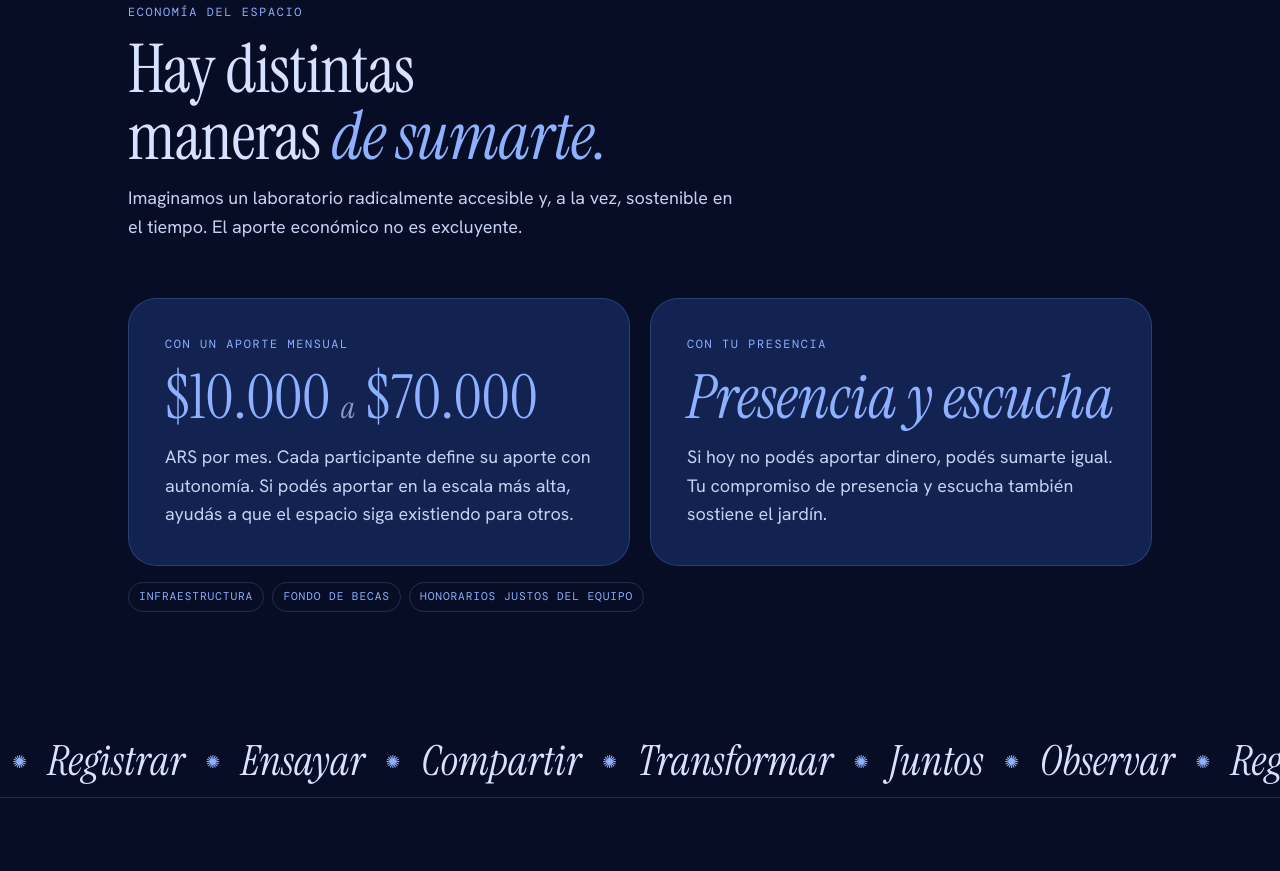
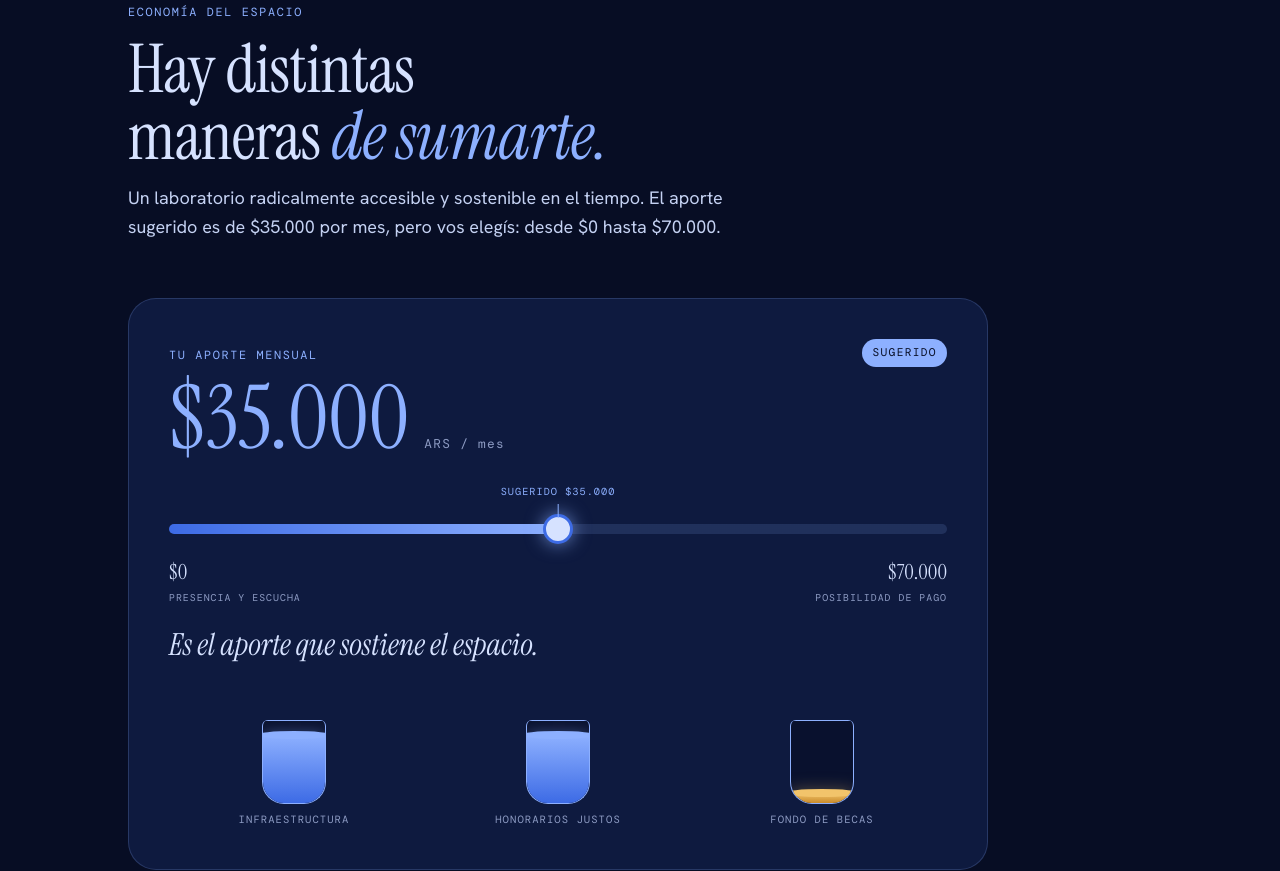
Before and after one commit to juanmanuelraigor/jardin, a plain HTML site: page public/index.html in a window 1280 px wide. Shown: the part 6615-7486 px from the top of the page. Drawn offline with nearby package versions, Linux system fonts and the light colour scheme; animation ran at ten frames a second.

Commit message:
Aporte elegible de $0 a $70.000 (sugerido $35.000) y logo de brote en la pestaña
Co-Authored-By: Claude Opus 5.5 <noreply@anthropic.com>
Claude-Session: https://claude.ai/code/session_0124gFf22dwMHC6XbDaWERpk

```diff
--- a/public/index.html
+++ b/public/index.html
@@ -1,5 +1,5 @@
 <!doctype html><html><head><meta charset=utf8><meta name=viewport content="width=device-width,initial-scale=1,viewport-fit=cover"><style>:root{color-scheme:light;box-sizing:border-box;padding-top:env(safe-area-inset-top,0px);padding-bottom:env(safe-area-inset-bottom,0px)}html{scroll-padding-top:env(safe-area-inset-top,0px)}body{margin:0;padding:0;font:14px -apple-system,BlinkMacSystemFont,sans-serif;background:#fff;color:#000}img{max-width:100%}[hidden]:not([hidden=until-found i]){display:none!important}</style></head><body>
-<title>Jardín de Gente</title>
+<title>Jardín de Gente</title><link rel="icon" type="image/svg+xml" href="favicon.svg"><link rel="apple-touch-icon" href="apple-touch-icon.png"><meta name="theme-color" content="#070D24">
 <!-- Meta Pixel -->
 <script>
 !function(f,b,e,v,n,t,s){if(f.fbq)return;n=f.fbq=function(){n.callMethod?n.callMethod.apply(n,arguments):n.queue.push(arguments)};if(!f._fbq)f._fbq=n;n.push=n;n.loaded=!0;n.version='2.0';n.queue=[];t=b.createElement(e);t.async=!0;t.src=v;s=b.getElementsByTagName(e)[0];s.parentNode.insertBefore(t,s)}(window,document,'script','https://connect.facebook.net/en_US/fbevents.js');
@@ -589,6 +589,38 @@ footer .big em{color:var(--sky)}
 .infra-cierre em{color:var(--sky)}
 @media (max-width:760px){.duo-t{grid-template-columns:minmax(0,1fr)}.duo-svg text{font-size:19px}.duo-sem text{font-size:14px}}
 @media (prefers-reduced-motion:reduce){.duo-luz,.duo-onda,.duo-sem circle{animation:none}.duo-luz{offset-distance:25%}}
+/* ---------- Aporte elegible ---------- */
+.ap{background:var(--deep);border:1px solid var(--line);border-radius:28px;padding:clamp(22px,3.4vw,40px);display:grid;gap:22px;max-width:860px}
+.ap-top{display:flex;justify-content:space-between;align-items:flex-start;gap:16px;flex-wrap:wrap}
+.ap-num{font-family:var(--f-display);font-size:clamp(3rem,8vw,5.5rem);line-height:1;color:var(--sky);font-variant-numeric:tabular-nums;margin-top:6px}
+.ap.pres .ap-num small{display:none}
+.ap-num small{font-family:var(--f-mono);font-size:.8rem;letter-spacing:.1em;color:var(--dim)}
+.ap-badge{font-family:var(--f-mono);font-size:.7rem;letter-spacing:.12em;text-transform:uppercase;color:var(--night);background:var(--sky);border-radius:999px;padding:.45em .9em;transition:opacity .3s,transform .3s}
+.ap-badge.off{opacity:0;transform:scale(.8)}
+.ap-slider{position:relative;padding-top:30px}
+.ap-mark{position:absolute;top:0;left:50%;transform:translateX(-50%);font-family:var(--f-mono);font-size:.64rem;letter-spacing:.1em;text-transform:uppercase;color:var(--sky);white-space:nowrap;display:flex;flex-direction:column;align-items:center;gap:4px}
+.ap-mark i{order:2;width:1px;height:14px;background:var(--sky)}
+#apRange{-webkit-appearance:none;appearance:none;width:100%;height:10px;border-radius:999px;background:linear-gradient(90deg,var(--blue),var(--sky) var(--p,50%),rgba(141,176,255,.15) var(--p,50%));outline:none;cursor:pointer;margin:0}
+#apRange::-webkit-slider-thumb{-webkit-appearance:none;width:30px;height:30px;border-radius:50%;background:var(--mist);border:3px solid var(--blue);box-shadow:0 0 18px rgba(141,176,255,.7);cursor:grab}
+#apRange::-moz-range-thumb{width:26px;height:26px;border-radius:50%;background:var(--mist);border:3px solid var(--blue);box-shadow:0 0 18px rgba(141,176,255,.7);cursor:grab}
+#apRange:focus-visible::-webkit-slider-thumb{outline:2px solid var(--mist);outline-offset:3px}
+.ap-scale{display:flex;justify-content:space-between;margin-top:12px;gap:12px}
+.ap-scale span{display:grid;gap:2px;font-family:var(--f-mono);font-size:.62rem;letter-spacing:.1em;text-transform:uppercase;color:var(--dim)}
+.ap-scale span:last-child{text-align:right}
+.ap-scale b{font-family:var(--f-display);font-weight:400;font-size:1.3rem;letter-spacing:0;text-transform:none;color:var(--mist)}
+.ap-msg{font-family:var(--f-display);font-style:italic;font-size:clamp(1.4rem,2.6vw,1.9rem);line-height:1.15;color:var(--mist);min-height:2.3em}
+.ap-frascos{display:grid;grid-template-columns:repeat(3,minmax(0,1fr));gap:14px}
+.ap-fr{display:grid;justify-items:center;gap:8px;text-align:center}
+.ap-fr b{font-family:var(--f-mono);font-weight:400;font-size:.66rem;letter-spacing:.1em;text-transform:uppercase;color:var(--dim)}
+.ap-fr .vidrio{position:relative;width:64px;height:84px;border:1.5px solid var(--sky);border-top:0;border-radius:6px 6px 22px 22px;overflow:hidden;background:rgba(7,13,36,.6)}
+.ap-fr .vidrio::before{content:"";position:absolute;top:0;left:-6px;right:-6px;height:1.5px;background:var(--sky)}
+.ap-fr .vidrio i{position:absolute;left:0;right:0;bottom:0;height:50%;background:linear-gradient(180deg,var(--sky),var(--blue));transition:height .6s cubic-bezier(.3,.8,.3,1);box-shadow:0 0 16px rgba(141,176,255,.5)}
+.ap-fr .vidrio i::before{content:"";position:absolute;top:-4px;left:-10%;width:120%;height:8px;border-radius:50%;background:var(--sky)}
+.ap-fr.becas .vidrio i{background:linear-gradient(180deg,#F2C46B,#C98B2B);box-shadow:0 0 18px rgba(242,196,107,.55)}
+.ap-fr.becas .vidrio i::before{background:#F2C46B}
+.ap-pie{display:flex;flex-wrap:wrap;justify-content:space-between;align-items:center;gap:14px;padding-top:18px;border-top:1px dashed var(--line)}
+.ap-pie .toggle{font-size:.72rem;padding:.75em 1.2em}
+@media (prefers-reduced-motion:reduce){.ap-fr .vidrio i,.ap-badge{transition:none}}
 /* ---------- Cono de futuros interactivo ---------- */
 .cf{display:grid;gap:16px}
 .cf-areas{margin-top:0}
@@ -974,21 +1006,28 @@ footer .big em{color:var(--sky)}
       <div class="sec-head">
         <span class="mono">Economía del espacio</span>
         <h2>Hay distintas maneras <em>de sumarte.</em></h2>
-        <p class="prose">Imaginamos un laboratorio radicalmente accesible y, a la vez, sostenible en el tiempo. El aporte económico no es excluyente.</p>
-      </div>
-      <div class="ways">
-        <div class="card">
-          <span class="mono">Con un aporte mensual</span>
-          <p class="big-num">$10.000 <small>a</small> $70.000</p>
-          <p class="prose">ARS por mes. Cada participante define su aporte con autonomía. Si podés aportar en la escala más alta, ayudás a que el espacio siga existiendo para otros.</p>
+        <p class="prose">Un laboratorio radicalmente accesible y sostenible en el tiempo. El aporte sugerido es de $35.000 por mes, pero vos elegís: desde $0 hasta $70.000.</p>
+      </div>
+      <div class="ap" id="ap">
+        <div class="ap-top">
+          <div>
+            <span class="mono">Tu aporte mensual</span>
+            <p class="ap-num"><output id="apOut" for="apRange">$35.000</output> <small>ARS / mes</small></p>
+          </div>
+          <span class="ap-badge" id="apBadge">Sugerido</span>
         </div>
-        <div class="card">
-          <span class="mono">Con tu presencia</span>
-          <p class="big-num" style="font-style:italic">Presencia y escucha</p>
-          <p class="prose">Si hoy no podés aportar dinero, podés sumarte igual. Tu compromiso de presencia y escucha también sostiene el jardín.</p>
+        <div class="ap-slider">
+          <span class="ap-mark" aria-hidden="true"><i></i>Sugerido $35.000</span>
+          <input type="range" id="apRange" min="0" max="70000" step="5000" value="35000" aria-label="Elegí tu aporte mensual en pesos">
+          <div class="ap-scale"><span><b>$0</b>presencia y escucha</span><span><b>$70.000</b>posibilidad de pago</span></div>
         </div>
-      </div>
-      <div class="chips"><span class="chip">Infraestructura</span><span class="chip">Fondo de becas</span><span class="chip">Honorarios justos del equipo</span></div>
+        <p class="ap-msg" id="apMsg" aria-live="polite">Es el aporte que sostiene el espacio.</p>
+        <div class="ap-frascos" aria-hidden="true">
+          <div class="ap-fr"><span class="vidrio"><i id="apF1"></i></span><b>Infraestructura</b></div>
+          <div class="ap-fr"><span class="vidrio"><i id="apF2"></i></span><b>Honorarios justos</b></div>
+          <div class="ap-fr becas"><span class="vidrio"><i id="apF3"></i></span><b>Fondo de becas</b></div>
+        </div>
+      </div>
     </div>
   </section>
 
@@ -2079,7 +2118,8 @@ footer .big em{color:var(--sky)}
   ];
   var FAQ = [
     { p: "¿Cuánto cuesta?", k: ["cuesta", "precio", "pagar", "plata", "aporte", "costo", "valor", "sale", "gratis", "$"], r: [
-      "Vos definís tu aporte: de <em>$10.000 a $70.000</em> ARS por mes.",
+      "El aporte sugerido es de <em>$35.000</em> por mes.",
+      "Pero vos elegís: desde $0 hasta $70.000. Si hoy no podés, venís igual. Y lo que sumás de más se vuelve una beca para otra persona.",
       "Y si hoy no podés, sumate igual. Tu presencia y tu escucha también sostienen el jardín."
     ]},
     { p: "¿Cuánto tiempo me lleva?", k: ["tiempo", "horas", "dedicacion", "por semana", "cuanto dura", "duracion"], r: [
@@ -2193,4 +2233,35 @@ footer .big em{color:var(--sky)}
 })();
 </script>
 
+<script>
+/* ---------- Aporte elegible ---------- */
+(function(){
+  var r = document.getElementById("apRange"); if (!r) return;
+  var box = document.getElementById("ap"), out = document.getElementById("apOut"), badge = document.getElementById("apBadge"), msg = document.getElementById("apMsg");
+  var f1 = document.getElementById("apF1"), f2 = document.getElementById("apF2"), f3 = document.getElementById("apF3");
+  var SUG = 35000, MAX = 70000;
+  function fmt(n){ return "$" + n.toLocaleString("es-AR"); }
+  function render(){
+    var v = +r.value;
+    r.style.setProperty("--p", (v / MAX * 100) + "%");
+    box.classList.toggle("pres", v === 0);
+    badge.classList.toggle("off", v !== SUG);
+    if (v === 0){
+      out.innerHTML = "Presencia";
+      msg.textContent = "Te sumás igual. Tu presencia y tu escucha también sostienen el jardín.";
+    } else {
+      out.textContent = fmt(v);
+      if (v < SUG) msg.textContent = "Gracias por sumarte con lo que podés. El fondo de becas sostiene la diferencia.";
+      else if (v === SUG) msg.textContent = "Es el aporte que sostiene el espacio.";
+      else msg.textContent = "Con lo que sumás de más, alguien más puede entrar becado.";
+    }
+    var base = Math.min(v, SUG) / SUG;
+    f1.style.height = (10 + base * 72) + "%"; f2.style.height = (10 + base * 72) + "%";
+    f3.style.height = v > SUG ? (20 + (v - SUG) / (MAX - SUG) * 72) + "%" : "12%";
+  }
+  r.addEventListener("input", render);
+  render();
+})();
+</script>
+
 </body></html>
```
Also changed, not shown: public/apple-touch-icon.png (added), public/favicon.svg (added).
